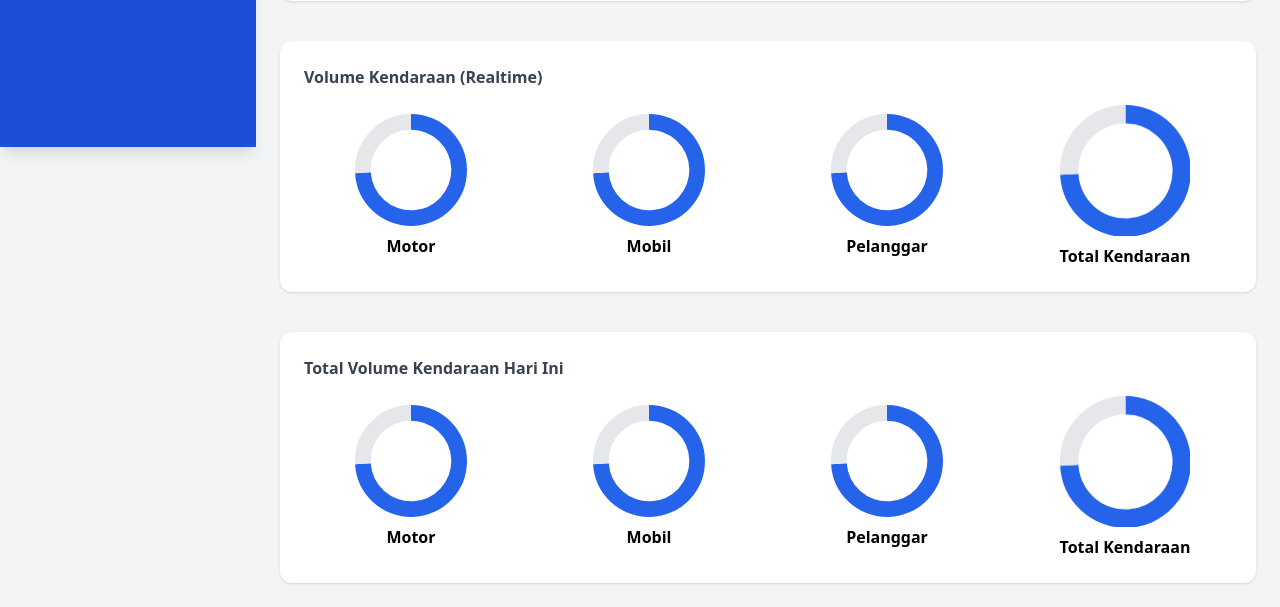
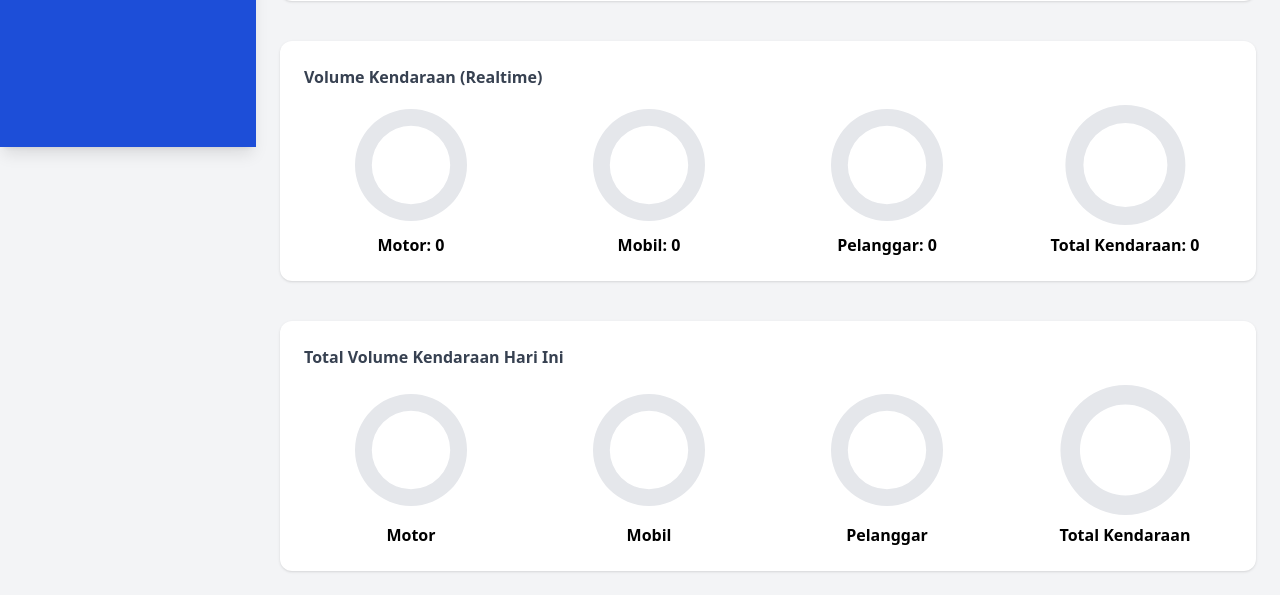
Before and after one commit to ArtsLearning/SensorObjek, a Django app: page /livestream-dashboard/ in a window 1280 px wide. Shown: the part 653-1260 px from the top of the page. After the commit the page ends 1228 px from the top, so only its background shows below. Run offline with Django 5.2, Linux system fonts and the light colour scheme; some libraries are stand-ins or nearby versions.

Commit message:
mengintegrasikan data yolo ke website

```diff
--- /dev/null
+++ b/home/static/js/realtime.js
@@ -0,0 +1,52 @@
+// ================================
+// GLOBAL REALTIME DASHBOARD UPDATER (v2)
+// ================================
+
+// Fungsi utama untuk ambil dan update data dari server
+async function updateRealtime() {
+    try {
+        const response = await fetch("/api/yolo-data/");
+        if (!response.ok) throw new Error("HTTP " + response.status);
+
+        const data = await response.json();
+
+        // Debug (cek di console browser)
+        console.log("✅ Realtime data:", data);
+
+        // Update elemen angka di halaman (jika ada)
+        updateText("motor-count", data.motor);
+        updateText("mobil-count", data.mobil);
+        updateText("pelanggar-count", data.pelanggar);
+        updateText("total-count", data.total);
+        updateText("last-update", data.last_update || "Belum ada update");
+
+        // Jika ada chart handler (Chart.js)
+        if (typeof updateCharts === "function") {
+            updateCharts(data);
+        }
+
+    } catch (error) {
+        console.warn("⚠️ Realtime fetch error:", error.message);
+    }
+}
+
+// Fungsi helper update teks angka
+function updateText(id, value) {
+    const el = document.getElementById(id);
+    if (!el) return;
+
+    // Animasi perubahan angka (lebih smooth)
+    const oldValue = parseInt(el.innerText || "0", 10);
+    if (oldValue !== value) {
+        el.innerText = value;
+        el.style.transition = "color 0.3s ease";
+        el.style.color = "#2563eb";
+        setTimeout(() => (el.style.color = ""), 600);
+    }
+}
+
+// Jalankan setiap 1 detik (auto refresh realtime)
+setInterval(updateRealtime, 1000);
+
+// Jalankan segera ketika halaman pertama kali dibuka
+document.addEventListener("DOMContentLoaded", updateRealtime);
--- a/home/templates/home/livestream_dashboard.html
+++ b/home/templates/home/livestream_dashboard.html
@@ -4,135 +4,161 @@
 {% block title %}Livestream Dashboard{% endblock %}
 
 {% block content %}
-
 <div class="space-y-10">
 
     <!-- Judul -->
     <h1 class="text-3xl font-bold mb-6">Halaman Livestream</h1>
 
-    <!-- ====================================== -->
+    <!-- =============================== -->
     <!-- LIVE STREAM VIDEO SECTION -->
-    <!-- ====================================== -->
+    <!-- =============================== -->
     <div class="bg-white shadow rounded-xl p-6">
         <h2 class="font-semibold text-gray-700 mb-4">Live Streaming</h2>
-
         <div class="w-full">
             <video controls class="w-full h-[430px] rounded-xl bg-black shadow-inner">
                 <source src="" type="video/mp4">
             </video>
-
-            <p class="text-red-600 font-semibold text-center mt-3">
+            <p id="livestream-status" class="text-red-600 font-semibold text-center mt-3">
                 ⚠ LIVE STREAMING SEDANG TIDAK TERSEDIA
             </p>
         </div>
     </div>
 
-    <!-- ====================================== -->
+    <!-- =============================== -->
     <!-- REALTIME CHART -->
-    <!-- ====================================== -->
+    <!-- =============================== -->
     <div class="bg-white shadow rounded-xl p-6">
         <h2 class="font-semibold text-gray-700 mb-4">Volume Kendaraan (Realtime)</h2>
 
         <div class="grid grid-cols-2 md:grid-cols-4 gap-6 place-items-center">
-
-            <div class="flex flex-col items-center">
-                <canvas id="motorChart" class="w-28 h-28"></canvas>
-                <p class="mt-2 font-semibold">Motor</p>
+            <div class="flex flex-col items-center justify-center">
+                <canvas id="motorChart" class="w-28 h-28" style="max-height:120px;"></canvas>
+                <p class="mt-2 font-semibold">Motor: <span id="motor-count">0</span></p>
             </div>
-
-            <div class="flex flex-col items-center">
-                <canvas id="mobilChart" class="w-28 h-28"></canvas>
-                <p class="mt-2 font-semibold">Mobil</p>
+            <div class="flex flex-col items-center justify-center">
+                <canvas id="mobilChart" class="w-28 h-28" style="max-height:120px;"></canvas>
+                <p class="mt-2 font-semibold">Mobil: <span id="mobil-count">0</span></p>
             </div>
-
-            <div class="flex flex-col items-center">
-                <canvas id="pelanggarChart" class="w-28 h-28"></canvas>
-                <p class="mt-2 font-semibold">Pelanggar</p>
+            <div class="flex flex-col items-center justify-center">
+                <canvas id="pelanggarChart" class="w-28 h-28" style="max-height:120px;"></canvas>
+                <p class="mt-2 font-semibold">Pelanggar: <span id="pelanggar-count">0</span></p>
             </div>
-
-            <div class="flex flex-col items-center">
-                <canvas id="totalChart" class="w-28 h-28"></canvas>
-                <p class="mt-2 font-semibold">Total Kendaraan</p>
+            <div class="flex flex-col items-center justify-center">
+                <canvas id="totalChart" class="w-28 h-28" style="max-height:120px;"></canvas>
+                <p class="mt-2 font-semibold">Total Kendaraan: <span id="total-count">0</span></p>
             </div>
-
         </div>
     </div>
 
-    <!-- ====================================== -->
+    <!-- =============================== -->
     <!-- DAILY CHART -->
-    <!-- ====================================== -->
+    <!-- =============================== -->
     <div class="bg-white shadow rounded-xl p-6">
         <h2 class="font-semibold text-gray-700 mb-4">Total Volume Kendaraan Hari Ini</h2>
 
         <div class="grid grid-cols-2 md:grid-cols-4 gap-6 place-items-center">
-
-            <div class="flex flex-col items-center">
-                <canvas id="motorHarianChart" class="w-28 h-28"></canvas>
+            <div class="flex flex-col items-center justify-center">
+                <canvas id="motorHarianChart" class="w-28 h-32" style="max-height:130px;"></canvas>
                 <p class="mt-2 font-semibold">Motor</p>
             </div>
-
-            <div class="flex flex-col items-center">
-                <canvas id="mobilHarianChart" class="w-28 h-28"></canvas>
+            <div class="flex flex-col items-center justify-center">
+                <canvas id="mobilHarianChart" class="w-28 h-32" style="max-height:130px;"></canvas>
                 <p class="mt-2 font-semibold">Mobil</p>
             </div>
-
-            <div class="flex flex-col items-center">
-                <canvas id="pelanggarHarianChart" class="w-28 h-28"></canvas>
+            <div class="flex flex-col items-center justify-center">
+                <canvas id="pelanggarHarianChart" class="w-28 h-32" style="max-height:130px;"></canvas>
                 <p class="mt-2 font-semibold">Pelanggar</p>
             </div>
-
-            <div class="flex flex-col items-center">
-                <canvas id="totalHarianChart" class="w-28 h-28"></canvas>
+            <div class="flex flex-col items-center justify-center">
+                <canvas id="totalHarianChart" class="w-28 h-32" style="max-height:130px;"></canvas>
                 <p class="mt-2 font-semibold">Total Kendaraan</p>
             </div>
-
         </div>
     </div>
-
 </div>
 
-<!-- ====================================== -->
+<!-- =============================== -->
 <!-- CHART.JS -->
-<!-- ====================================== -->
+<!-- =============================== -->
 <script src="https://cdn.jsdelivr.net/npm/chart.js"></script>
 
 <script>
-/* CHART CONFIG LIST */
-const chartConfigs = [
-    { id: 'motorChart', value: 44 },
-    { id: 'mobilChart', value: 25 },
-    { id: 'pelanggarChart', value: 7 },
-    { id: 'totalChart', value: 170 },
+Chart.defaults.maintainAspectRatio = false;
+Chart.defaults.responsive = true;
 
-    { id: 'motorHarianChart', value: 26099 },
-    { id: 'mobilHarianChart', value: 13958 },
-    { id: 'pelanggarHarianChart', value: 5678 },
-    { id: 'totalHarianChart', value: 50000 },
+// daftar chart
+const chartList = [
+    { id: 'motorChart', color: '#2563eb' },
+    { id: 'mobilChart', color: '#38bdf8' },
+    { id: 'pelanggarChart', color: '#ef4444' },
+    { id: 'totalChart', color: '#22c55e' },
+    { id: 'motorHarianChart', color: '#2563eb' },
+    { id: 'mobilHarianChart', color: '#38bdf8' },
+    { id: 'pelanggarHarianChart', color: '#ef4444' },
+    { id: 'totalHarianChart', color: '#22c55e' }
 ];
 
-/* RENDER CHART */
-chartConfigs.forEach(cfg => {
+// inisialisasi
+window.liveCharts = {};
+chartList.forEach(cfg => {
     const ctx = document.getElementById(cfg.id);
     if (ctx) {
-        new Chart(ctx, {
+        window.liveCharts[cfg.id] = new Chart(ctx, {
             type: 'doughnut',
             data: {
                 datasets: [{
-                    data: [cfg.value, Math.max(cfg.value * 0.35, 1)],
-                    backgroundColor: ["#2563eb", "#e5e7eb"],
+                    data: [0, 100],
+                    backgroundColor: [cfg.color, '#e5e7eb'],
                     borderWidth: 0
                 }]
             },
             options: {
-                cutout: "72%",
-                plugins: {
-                    legend: { display: false },
-                    tooltip: { enabled: false }
-                }
+                cutout: '70%',
+                animation: false,
+                plugins: { legend: { display: false }, tooltip: { enabled: false } }
             }
         });
     }
 });
+
+// update chart (throttled)
+let lastUpdate = 0;
+function updateCharts(data) {
+    const now = Date.now();
+    if (now - lastUpdate < 1000) return;  // update max tiap 1 detik
+    lastUpdate = now;
+
+    for (const key of ['motor', 'mobil', 'pelanggar', 'total']) {
+        const chartId = key + 'Chart';
+        const chart = window.liveCharts[chartId];
+        if (chart) {
+            const value = data[key] || 0;
+            chart.data.datasets[0].data = [value, 100 - (value % 100)];
+            chart.update('none');
+        }
+        const span = document.getElementById(`${key}-count`);
+        if (span) span.textContent = data[key] || 0;
+    }
+}
+
+// update status stream
+function updateLivestreamStatus(data) {
+    const el = document.getElementById("livestream-status");
+    if (!el) return;
+
+    if (data.stream_active) {
+        el.textContent = "✅ Live Streaming Aktif";
+        el.classList.replace("text-red-600", "text-green-600");
+    } else {
+        el.textContent = "⚠ LIVE STREAMING SEDANG TIDAK TERSEDIA";
+        el.classList.replace("text-green-600", "text-red-600");
+    }
+}
 </script>
 
+<!-- =============================== -->
+<!-- GLOBAL REALTIME JS -->
+<!-- =============================== -->
+<script src="{% static 'js/realtime.js' %}"></script>
+
 {% endblock %}
--- a/home/urls.py
+++ b/home/urls.py
@@ -1,19 +1,41 @@
 from django.urls import path
 from . import views
 
+
 urlpatterns = [
+    # =============================
+    # HALAMAN UTAMA & DASAR
+    # =============================
     path('', views.home, name='home'),
     path('livestream/', views.livestream, name='livestream'),
     path('dashboard/', views.dashboard, name='dashboard'),
+    path('livestream-dashboard/', views.livestream_dashboard, name='livestream_dashboard'),
+    path('setting/', views.setting_page, name='setting'),
+
+    # =============================
+    # DATA PELANGGARAN
+    # =============================
     path('tabel/', views.tabel_pelanggaran, name='tabel_pelanggaran'),
-
-    # ACTION
     path('delete/<int:id>/', views.delete_pelanggaran, name='delete_pelanggaran'),
     path('export/<int:id>/', views.export_pdf, name='export_pdf'),
+
+    # =============================
+    # AUTENTIKASI
+    # =============================
     path('logout/', views.logout_user, name='logout'),
-    path('setting/', views.setting_page, name='setting'),
-    path("livestream-dashboard/", views.livestream_dashboard, name="livestream_dashboard"),
 
+    # =============================
+    # API UNTUK YOLO & REALTIME DASHBOARD
+    # =============================
 
+    # versi lama (dipertahankan untuk kompatibilitas)
+    path('api/yolo-test/', views.yolo_test, name='yolo_test'),
 
+    # endpoint pengiriman data terbaru ke dashboard frontend
+    path('api/yolo-data/', views.get_yolo_data, name='get_yolo_data'),
+
+    # versi baru (placeholder untuk pengembangan selanjutnya)
+    # pastikan belum diaktifkan karena views.yolo_get_data belum dibuat
+    # path('api/yolo-receive/', views.yolo_receive_data, name='yolo_receive_data'),
+    # path('api/yolo-get/', views.yolo_get_data, name='yolo_get_data'),
 ]
--- a/home/views.py
+++ b/home/views.py
@@ -1,105 +1,122 @@
 from django.shortcuts import render, get_object_or_404, redirect
-from django.http import HttpResponse
+from django.http import HttpResponse, JsonResponse
 from django.conf import settings
 from django.contrib.auth import logout
+from django.views.decorators.csrf import csrf_exempt
 
 from reportlab.pdfgen import canvas
 from reportlab.lib.pagesizes import A4
 
 import os
+import json
+import time
 
 from .models import Pelanggaran
 
 
-# ===============================
+# ================================================================
+# GLOBAL DATA UNTUK YOLO REALTIME
+# ================================================================
+YOLO_DATA = {
+    "motor": 0,
+    "mobil": 0,
+    "pelanggar": 0,
+    "total": 0,
+    "stream_active": False,
+    "last_update": None,
+}
+
+
+# ================================================================
 # HOME PAGE
-# ===============================
+# ================================================================
 def home(request):
     return render(request, 'home/index.html', {'page_title': 'Home'})
 
 
-# ===============================
-# LIVESTREAM PAGE
-# ===============================
+# ================================================================
+# LIVESTREAM PAGE (USER)
+# ================================================================
 def livestream(request):
     return render(request, 'home/livestream.html')
 
 
-# ===============================
-# DASHBOARD PAGE
-# ===============================
+# ================================================================
+# DASHBOARD ADMIN
+# ================================================================
 def dashboard(request):
     return render(request, 'home/dashboard.html')
 
 
-# ===============================
+# ================================================================
+# LIVESTREAM DI DALAM DASHBOARD ADMIN
+# ================================================================
+def livestream_dashboard(request):
+    return render(request, "home/livestream_dashboard.html")
+
+
+# ================================================================
+# SETTINGS ADMIN
+# ================================================================
+def setting_page(request):
+    return render(request, 'home/settings_admin.html')
+
+
+# ================================================================
 # TABEL PELANGGARAN
-# ===============================
+# ================================================================
 def tabel_pelanggaran(request):
-    data = Pelanggaran.objects.all().order_by('-id')   # data terbaru di atas
+    data = Pelanggaran.objects.all().order_by('-id')  # data terbaru di atas
     return render(request, 'home/tabel_pelanggaran.html', {'data': data})
 
 
-# ===============================
+# ================================================================
 # DELETE PELANGGARAN
-# ===============================
+# ================================================================
 def delete_pelanggaran(request, id):
     pelanggaran = get_object_or_404(Pelanggaran, id=id)
 
-    # Hapus gambar dari sistem
+    # Hapus foto bukti
     if pelanggaran.bukti_foto:
         if os.path.isfile(pelanggaran.bukti_foto.path):
             os.remove(pelanggaran.bukti_foto.path)
 
-    # Hapus data dari database
+    # Hapus data DB
     pelanggaran.delete()
 
     return redirect('tabel_pelanggaran')
 
 
-
+# ================================================================
+# LOGOUT
+# ================================================================
 def logout_user(request):
     logout(request)
     return redirect('home')
 
-def setting_page(request):
-    return render(request, 'home/settings_admin.html')
 
-def livestream_dashboard(request):
-    return render(request, "home/livestream_dashboard.html")
-
-
-
-
-
-# ===============================
-# EXPORT PDF
-# ===============================
+# ================================================================
+# EXPORT PDF LAPORAN PELANGGARAN
+# ================================================================
 def export_pdf(request, id):
     pelanggaran = get_object_or_404(Pelanggaran, id=id)
 
-    # Nama file PDF
     response = HttpResponse(content_type="application/pdf")
     response['Content-Disposition'] = f'attachment; filename=pelanggaran_{id}.pdf'
 
-    # Setup PDF
     pdf = canvas.Canvas(response, pagesize=A4)
 
-    # Judul
     pdf.setFont("Helvetica-Bold", 18)
     pdf.drawString(50, 800, "Laporan Pelanggaran Kendaraan")
 
-    # Data Pelanggaran
     pdf.setFont("Helvetica", 12)
     pdf.drawString(50, 770, f"ID Pelanggaran : {pelanggaran.id}")
     pdf.drawString(50, 750, f"Tanggal        : {pelanggaran.tanggal}")
     pdf.drawString(50, 730, f"Waktu          : {pelanggaran.waktu}")
     pdf.drawString(50, 710, f"Lokasi         : {pelanggaran.lokasi}")
 
-    # Masukkan gambar bukti
     if pelanggaran.bukti_foto:
         image_path = os.path.join(settings.MEDIA_ROOT, str(pelanggaran.bukti_foto))
-
         try:
             pdf.drawImage(image_path, 50, 450, width=300, height=250)
         except:
@@ -109,3 +126,69 @@
     pdf.save()
 
     return response
+
+
+# ================================================================
+# ENDPOINT UNTUK YOLO — MENERIMA DATA (POST)
+# ================================================================
+@csrf_exempt
+def yolo_test(request):
+    """
+    Endpoint untuk menerima data dari YOLO.
+    Format JSON:
+    {
+        "motor": 5,
+        "mobil": 3,
+        "pelanggar": 1,
+        "total": 9,
+        "stream_active": true
+    }
+    """
+    global YOLO_DATA
+
+    if request.method == "POST":
+        try:
+            data = json.loads(request.body.decode('utf-8'))
+
+            # Validasi input
+            YOLO_DATA["motor"] = int(data.get("motor", 0))
+            YOLO_DATA["mobil"] = int(data.get("mobil", 0))
+            YOLO_DATA["pelanggar"] = int(data.get("pelanggar", 0))
+            YOLO_DATA["total"] = int(data.get("total", 0))
+            YOLO_DATA["stream_active"] = bool(data.get("stream_active", True))
+            YOLO_DATA["last_update"] = time.strftime("%Y-%m-%d %H:%M:%S")
+
+            # Debug ke console
+            print("\n=== DATA DARI YOLO ===")
+            print(json.dumps(YOLO_DATA, indent=4))
+
+            return JsonResponse({"status": "ok", "msg": "Data YOLO diterima"}, status=200)
+
+        except Exception as e:
+            print("Error saat parsing data YOLO:", e)
+            return JsonResponse({"status": "error", "msg": "Invalid JSON"}, status=400)
+
+    return JsonResponse({"status": "error", "msg": "Gunakan metode POST"}, status=405)
+
+
+# ================================================================
+# ENDPOINT UNTUK DASHBOARD — MENGIRIM DATA TERBARU (GET)
+# ================================================================
+def get_yolo_data(request):
+    """
+    Dipanggil oleh dashboard/livestream setiap 1 detik.
+    Mengirim data terbaru yang diterima dari YOLO.
+    """
+    global YOLO_DATA
+
+    if YOLO_DATA["last_update"] is None:
+        return JsonResponse({
+            "motor": 0,
+            "mobil": 0,
+            "pelanggar": 0,
+            "total": 0,
+            "stream_active": False,
+            "last_update": None
+        })
+
+    return JsonResponse(YOLO_DATA, safe=False)
```
Also changed, not shown: home/admin.py (+36 -1 lines), home/models.py (+5 -4 lines), home/templates/home/dashboard.html (+35 -15 lines), home/templates/home/livestream.html (+84 -31 lines), db.sqlite3, home/migrations/0002_pelanggaran_jenis_alter_pelanggaran_bukti_foto_and_more.py (added).
